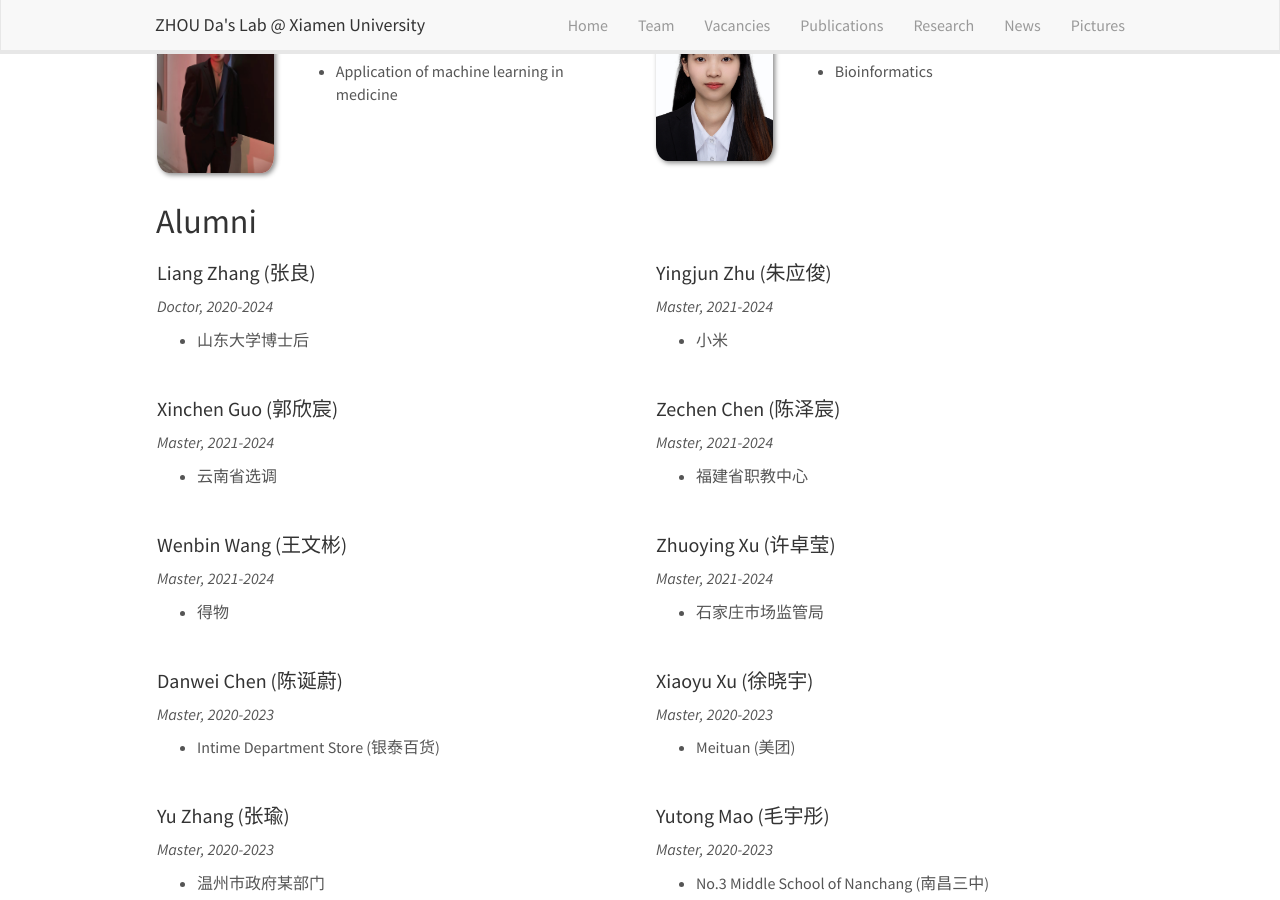
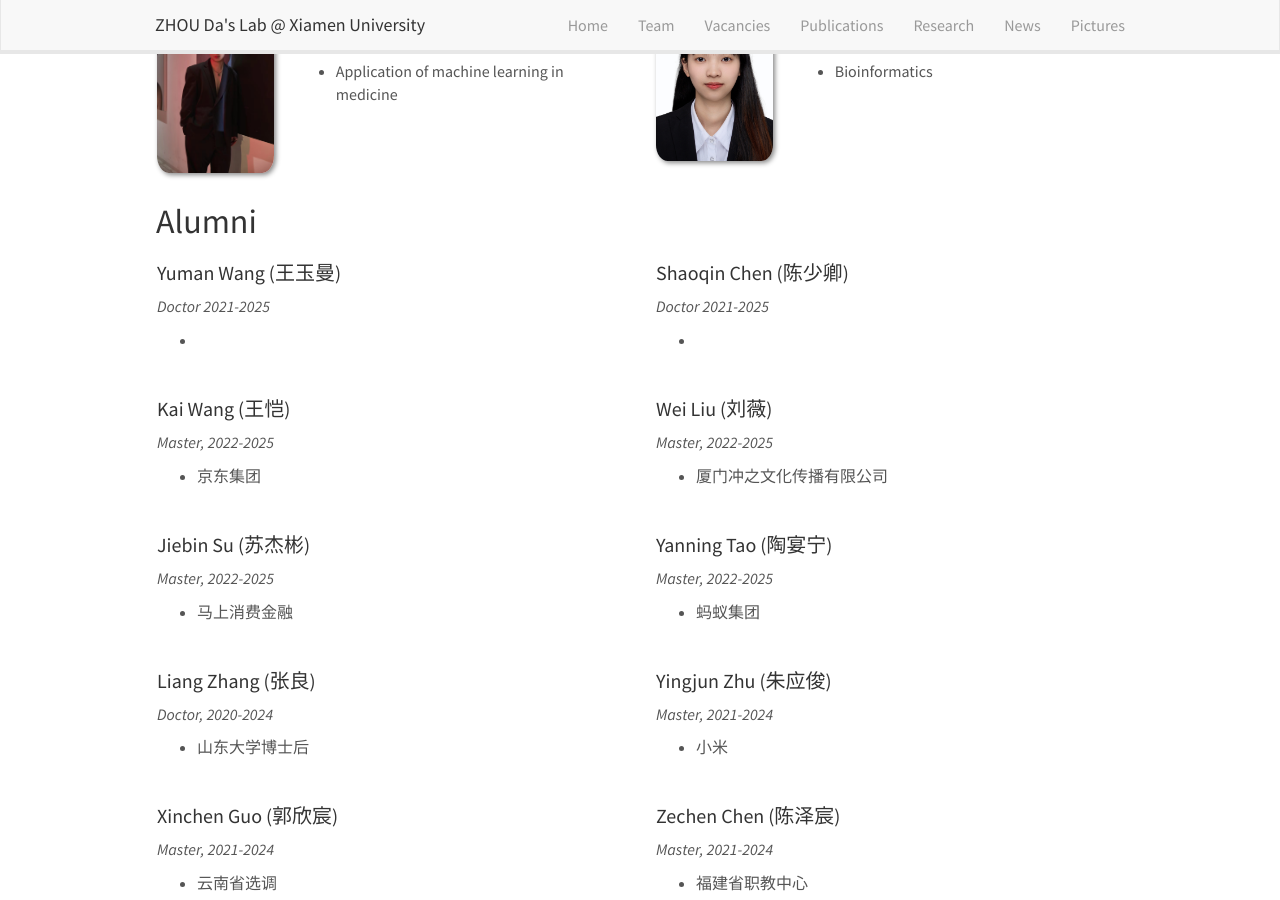
Before and after one commit to ZhouDaLab/zhoudalab.github.io, a Jekyll site: the page built from _pages/team.md, in a window 1280 px wide and 900 px high, scrolled down 1934 px. Built offline with Jekyll 4.4.1, drawn with Linux system fonts in a browser that asks for light colours; nearby versions of some CDN libraries.

Commit message:
Update alumni.yml

```diff
--- a/_data/alumni.yml
+++ b/_data/alumni.yml
@@ -7,6 +7,47 @@
 #  education2:
 #  education3:
 #  education4:
+- name: Yuman Wang (王玉曼)
+  photo: bio-photo.jpg
+  info: Doctor 2021-2025
+  email: xx
+  number_educ: 1
+  education1:
+
+- name: Shaoqin Chen (陈少卿)
+  photo: bio-photo.jpg
+  info: Doctor 2021-2025
+  email: xx
+  number_educ: 1
+  education1:
+
+- name: Kai Wang (王恺)
+  photo: bio-photo.jpg
+  info: Master, 2022-2025
+  email: xx
+  number_educ: 1
+  education1: 京东集团
+
+- name: Wei Liu (刘薇)
+  photo: bio-photo.jpg
+  info: Master, 2022-2025
+  email: xx
+  number_educ: 1
+  education1: 厦门冲之文化传播有限公司
+
+- name: Jiebin Su (苏杰彬)
+  photo: bio-photo.jpg
+  info: Master, 2022-2025
+  email: xx
+  number_educ: 1
+  education1: 马上消费金融
+
+- name: Yanning Tao (陶宴宁)
+  photo: bio-photo.jpg
+  info: Master, 2022-2025
+  email: xx
+  number_educ: 1
+  education1: 蚂蚁集团
 
 - name: Liang Zhang (张良)
   photo: bio-photo.jpg
```
